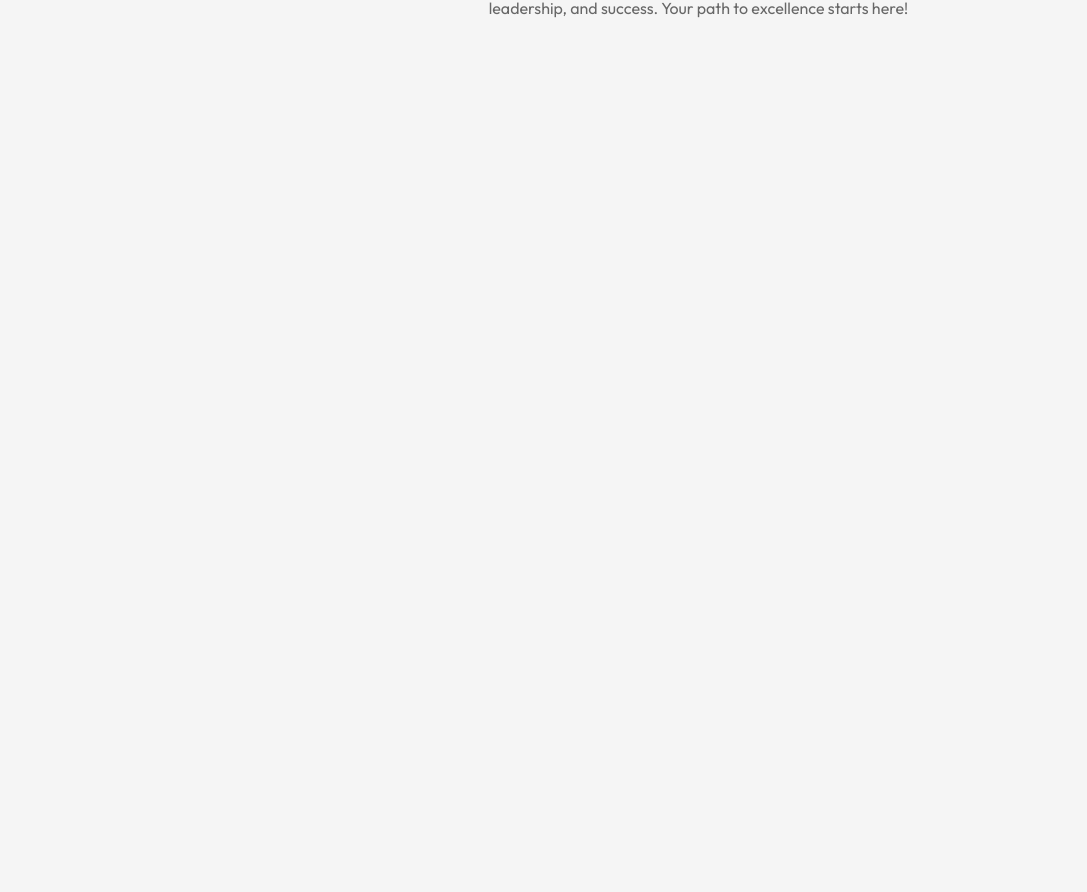
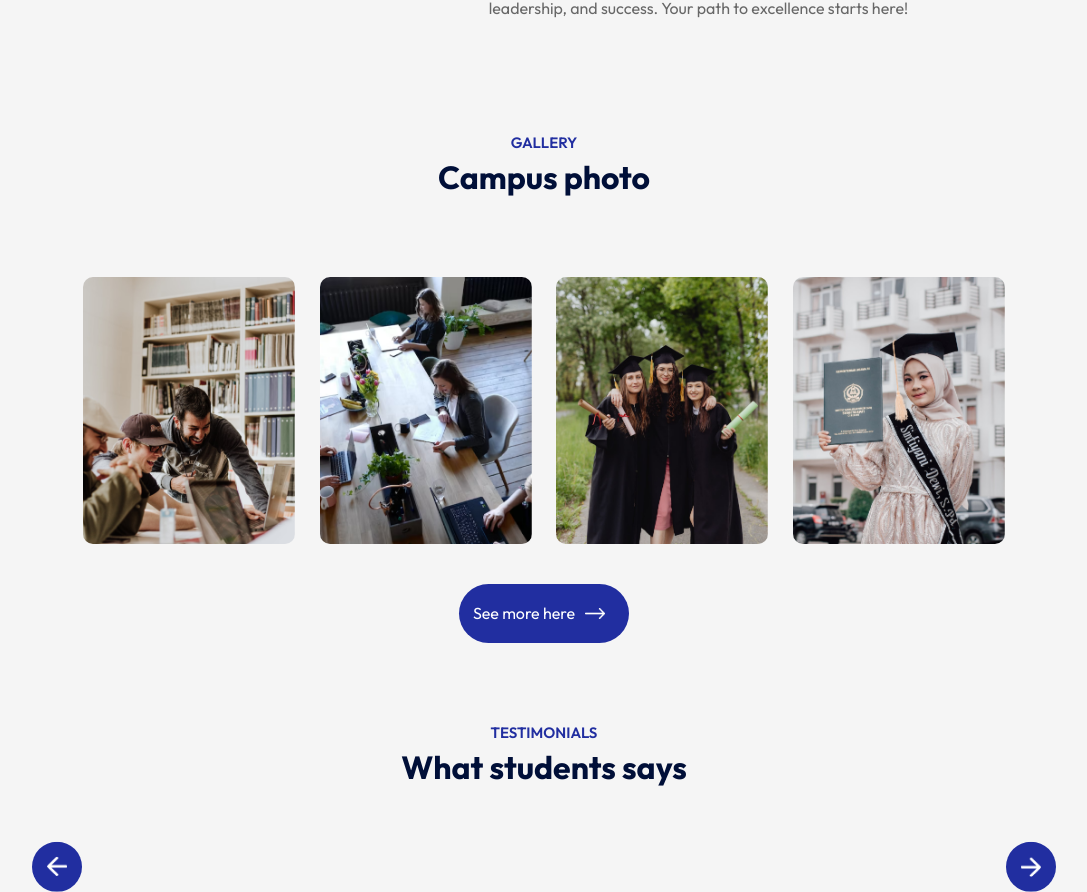
Before and after one commit to rriddhi-04/eduWorld, a React (Vite) app in the folder eduWorld/: page / in a window 1280 px wide. Shown: the part 1879-2771 px from the top of the page, without its empty margins (96-1183 px from the left). Before the commit the page ends 2012 px from the top, so only its background shows below. Built offline with nearby package versions, Linux system fonts and the light colour scheme.

Commit message:
added testimonials and campus

```diff
--- a/eduWorld/src/App.jsx
+++ b/eduWorld/src/App.jsx
@@ -4,6 +4,8 @@
 import Programs from './Components/Programs/Programs'
 import Title from './Components/Title/Title'
 import About from './Components/About/About'
+import Campus from './Components/Campus/Campus'
+import Testimonials from './Components/Testimonials/Testimonials'
 
 
 const App = () => {
@@ -15,6 +17,10 @@
         <Title subTitle='Our Program' title='What we offer'/>
         <Programs/>
         <About/>
+        <Title subTitle='Gallery' title='Campus photo'/>
+        <Campus/>
+        <Title subTitle='TESTIMONIALS' title='What students says'/>
+        <Testimonials/>
       </div>
     </div>
   )
--- /dev/null
+++ b/eduWorld/src/Components/Campus/Campus.css
@@ -0,0 +1,19 @@
+.campus{
+    margin: 80px auto;
+    width: 90%;
+    text-align: center;
+}
+
+.gallery{
+    display: flex;
+    align-items: center;
+    justify-content: space-between;
+    margin-bottom: 40px;
+
+}
+
+.gallery img{
+    width: 23%;
+    border-radius: 10px;
+
+}
--- /dev/null
+++ b/eduWorld/src/Components/Campus/Campus.jsx
@@ -0,0 +1,23 @@
+import React from 'react'
+import './Campus.css'
+import gallery_1 from '../../assets/gallery-1.png'
+import gallery_2 from '../../assets/gallery-2.png'
+import gallery_3 from '../../assets/gallery-3.png'
+import gallery_4 from '../../assets/gallery-4.png'
+import white_arrow from '../../assets/white-arrow.png'
+
+const Campus = () => {
+  return (
+    <div className='campus'>
+        <div className='gallery'>
+            <img src={gallery_1} alt="" />
+            <img src={gallery_2} alt="" />
+            <img src={gallery_3} alt="" />
+            <img src={gallery_4} alt="" />
+        </div>
+        <button className='btn dark-btn'>See more here <img src={white_arrow} alt="" /></button>
+    </div>
+  )
+}
+
+export default Campus
--- /dev/null
+++ b/eduWorld/src/Components/Testimonials/Testimonials.css
@@ -0,0 +1,23 @@
+.testimonials{
+    margin: 80px auto;
+    padding: 0 80px;
+    position: relative;
+
+}
+.next-btn, .back-btn{
+    position: absolute;
+    top: 50%;
+    right: 0;
+    transform: translateY(-50%);
+    padding: 15px;
+    width:50px;
+    border-radius: 50%;
+    cursor: pointer;
+    background: #212EA0;
+
+}
+
+.back-btn{
+    right: auto;
+    left: 0;
+}
--- /dev/null
+++ b/eduWorld/src/Components/Testimonials/Testimonials.jsx
@@ -0,0 +1,22 @@
+import React from 'react'
+import './Testimonials.css'
+import next_icon from '../../assets/next-icon.png'
+import back_icon from '../../assets/back-icon.png'
+import user_1 from '../../assets/user-1.png'
+import user_2 from '../../assets/user-2.png'
+import user_3 from '../../assets/user-3.png'
+import user_4 from '../../assets/user-4.png'
+
+const Testimonials = () => {
+  return (
+    <div className='testimonials'>
+        <img src={next_icon} alt="" className='next-btn'/>
+        <img src={back_icon} alt="" className='back-btn'/>
+        <div className='slider'></div>
+
+
+    </div>
+  )
+}
+
+export default Testimonials
--- a/eduWorld/src/index.css
+++ b/eduWorld/src/index.css
@@ -37,3 +37,8 @@
     width: 20px;
     margin: 10px;
 }
+
+.btn.dark-btn{
+    background: #212EA0;
+    color: #fff;
+}
```
